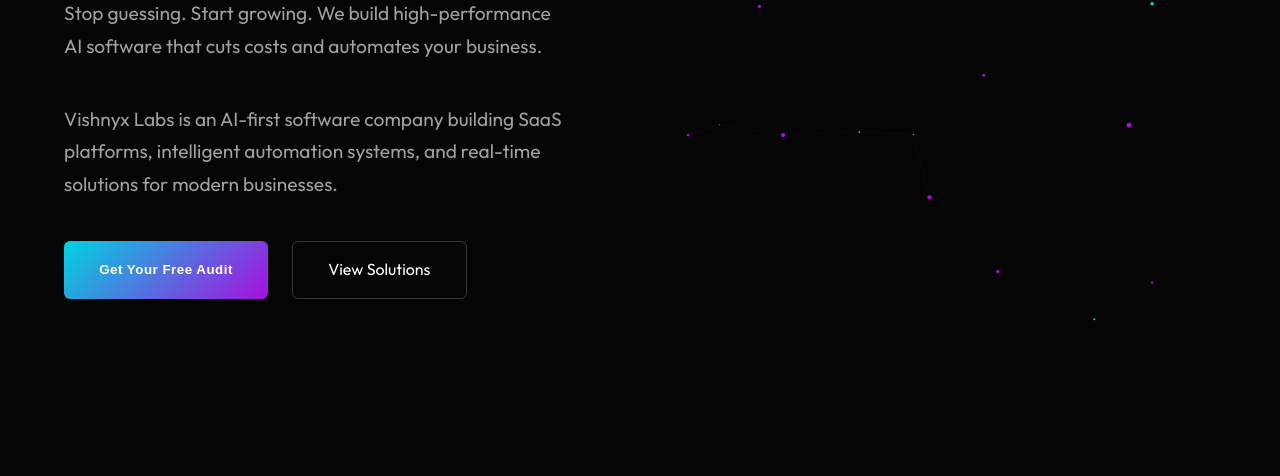
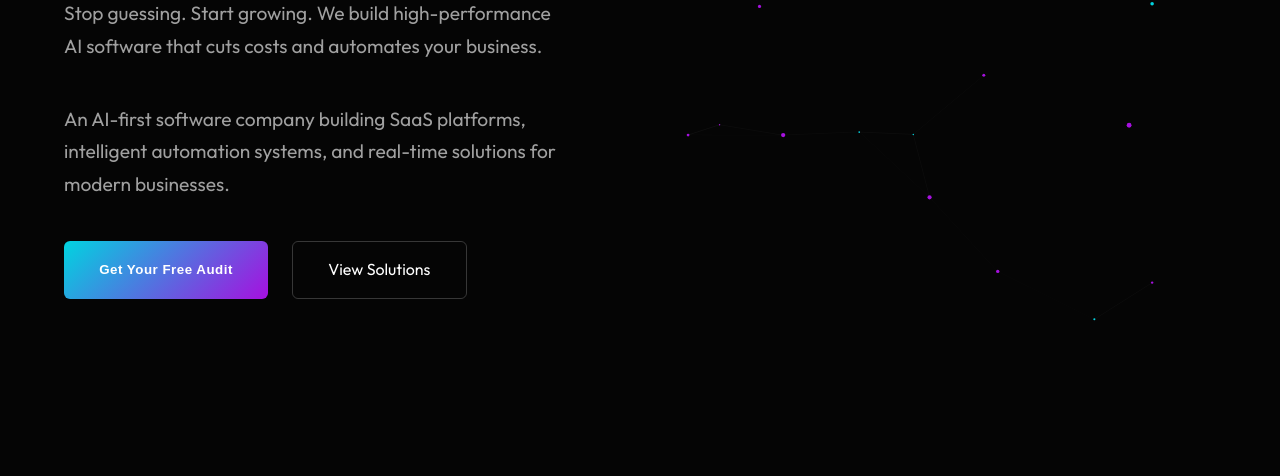
Before and after one commit to Harish-VL/vishnyxlabs-site, a plain HTML site: page index.html in a window 1280 px wide. Shown: the part 324-800 px from the top of the page. Drawn offline with nearby package versions, Linux system fonts and the light colour scheme.

Commit message:
Revise Vishnyx Labs description in index.html
Updated the description of Vishnyx Labs for clarity.

```diff
--- a/index.html
+++ b/index.html
@@ -64,7 +64,8 @@
                 <p>Stop guessing. Start growing. We build high-performance AI software that cuts costs and automates
                     your business.</p>
                 <p class="hero-subtext">
-                    Vishnyx Labs is an AI-first software company building SaaS platforms, intelligent automation systems, and real-time solutions for modern businesses.
+                    An AI-first software company building SaaS platforms,
+                    intelligent automation systems, and real-time solutions for modern businesses.
                 </p>
                 <div class="hero-buttons">
                     <button onclick="openModal()" class="cta-button">Get Your Free Audit</button>
```
